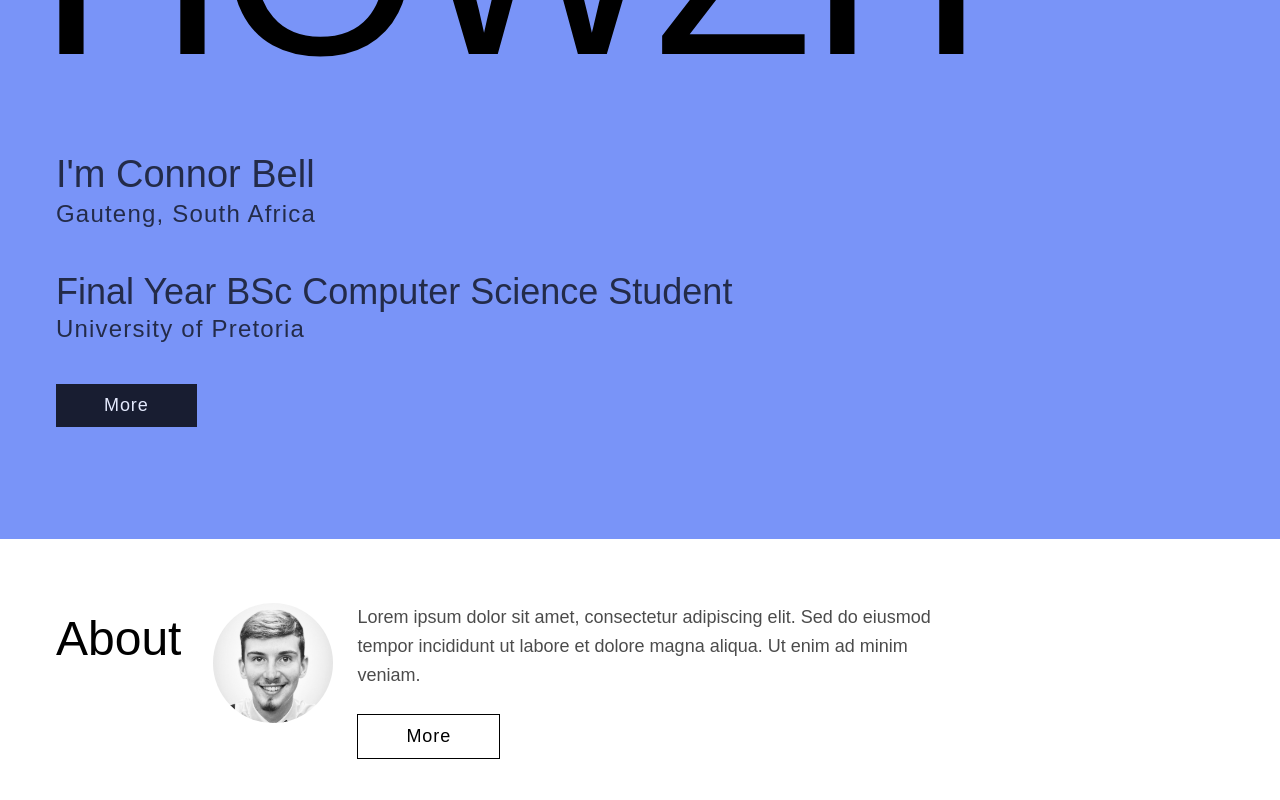
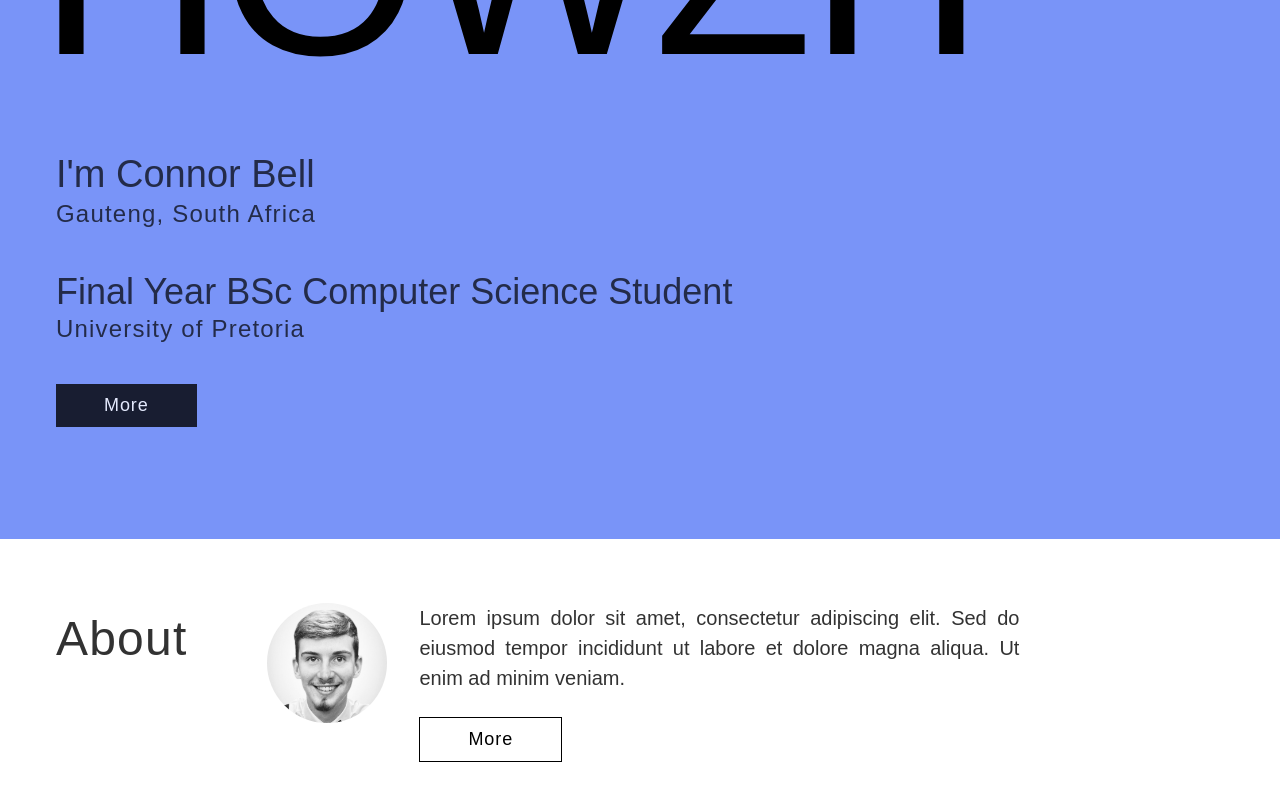
Before and after one commit to u24569608/Connor_Bell_CO_ZA, a Next.js app in the folder site/: page / in a window 1280 px wide. Shown: the part 278-1078 px from the top of the page. Built offline with nearby package versions, Linux system fonts and the light colour scheme; a web font is replaced by a local one.

Commit message:
Update About.tsx

```diff
--- a/site/components/About.tsx
+++ b/site/components/About.tsx
@@ -7,30 +7,30 @@ export default function About() {
     <section id="about" className="w-full bg-white">
       <div className="w-full px-5 sm:px-8 md:px-10 lg:px-14 py-16">
 
-        <div className="flex flex-col md:flex-row items-start gap-8">
+        <div className="flex flex-col md:flex-row items-start gap-8 md:gap-16 lg:gap-20">
 
           {/* Heading */}
-          <h2 className="text-[40px] md:text-[48px] font-medium text-black">
+          <h2 className="text-[40px] md:text-[48px] font-medium tracking-wide text-black opacity-80">
             About
           </h2>
 
           {/* Content */}
-          <div className="flex flex-col sm:flex-row items-start gap-6 max-w-[800px]">
+          <div className="flex flex-col sm:flex-row items-start gap-8 max-w-[800px]">
 
             {/* Headshot */}
-            <div className="w-[120px] h-[120px] rounded-full overflow-hidden flex-shrink-0">
+            <div className="w-[120px] h-[120px] rounded-full overflow-hidden flex-shrink-0 opacity-100">
               <Image
                 src="/Headshot.webp"
-                alt="Connor Bell"
-                width={120}
-                height={120}
+                alt="Headshot of Connor Bell"
+                width={2000}
+                height={2000}
                 className="object-cover w-full h-full"
               />
             </div>
 
             {/* Text + Button */}
             <div>
-              <p className="text-[16px] md:text-[18px] text-black opacity-70 leading-relaxed max-w-[600px]">
+              <p className="text-[18px] md:text-[20px] text-black opacity-80 max-w-[600px] text-justify">
                 Lorem ipsum dolor sit amet, consectetur adipiscing elit. Sed do eiusmod tempor incididunt ut labore et dolore magna aliqua. Ut enim ad minim veniam.
               </p>
 
```
